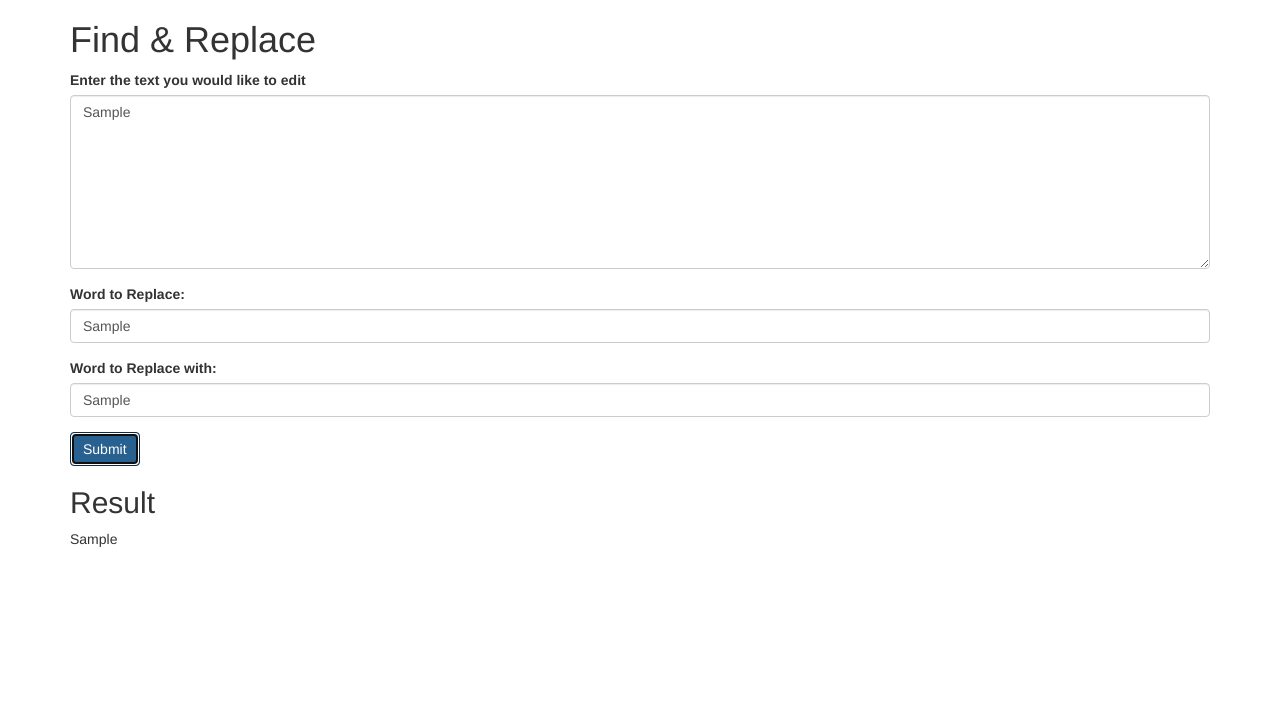
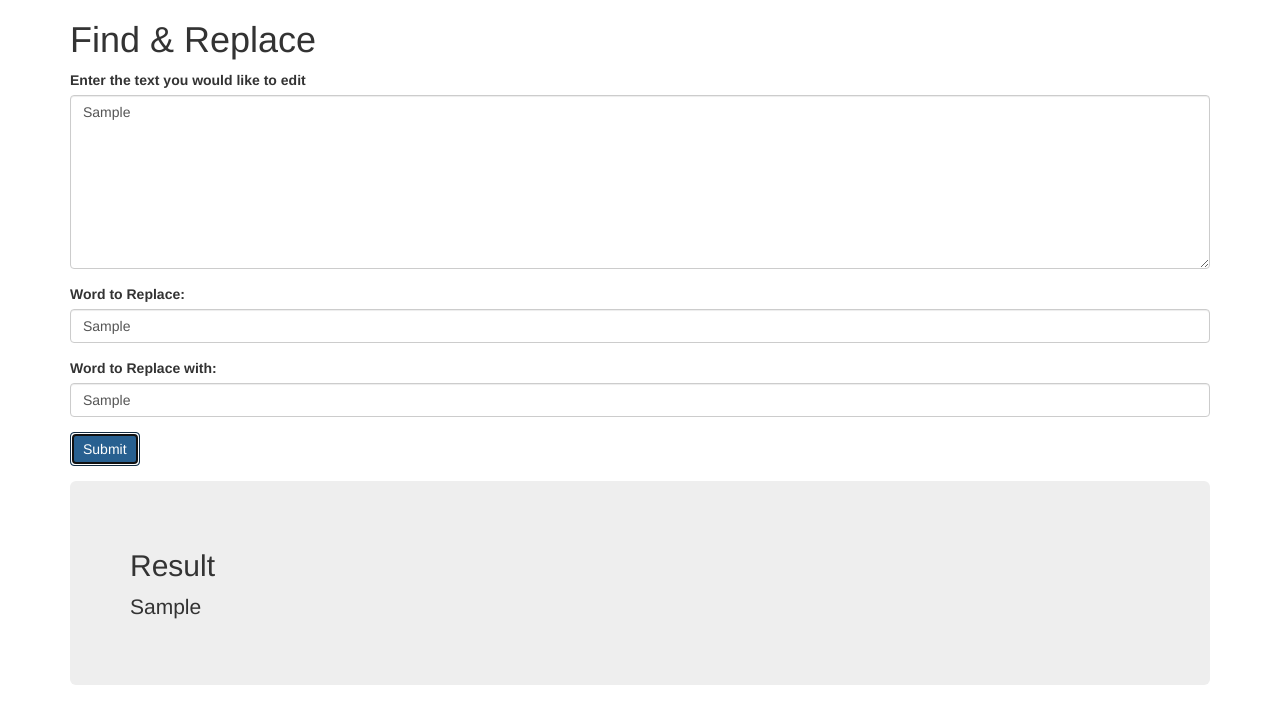
Before and after one commit to kylemellander/findReplaceJS, a plain HTML site: page index.html in a window 1280 px wide. Both pictures are taken after typing "Sample", "Sample", "Sample" into the empty fields and a click on the button "Submit". Drawn offline with nearby package versions, Linux system fonts and the light colour scheme.

Commit message:
Minor styling tweaks

```diff
--- a/css/style.css
+++ b/css/style.css
@@ -1,3 +1,4 @@
 #results {
   display:none;
+  margin-top: 15px;
 }
--- a/index.html
+++ b/index.html
@@ -27,7 +27,7 @@
 
         <button type="submit" class="btn btn-primary">Submit</button>
       </form>
-      <div id="results">
+      <div id="results" class="jumbotron">
         <h2>Result</h2>
         <p></p>
       </div>
```
